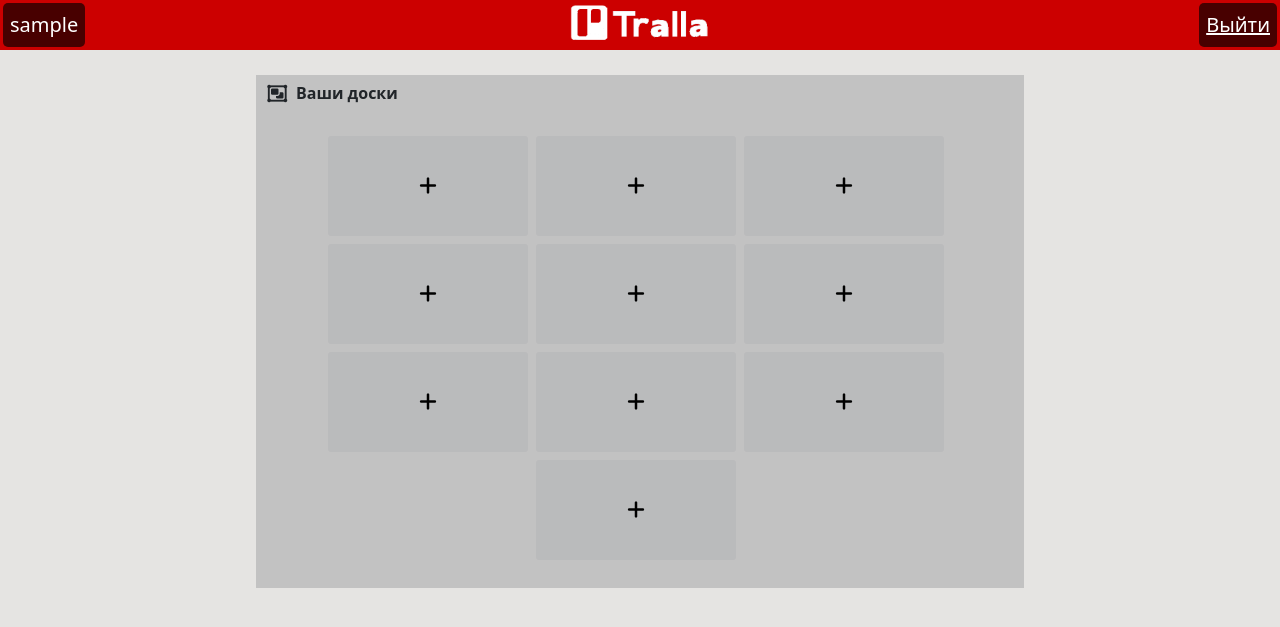
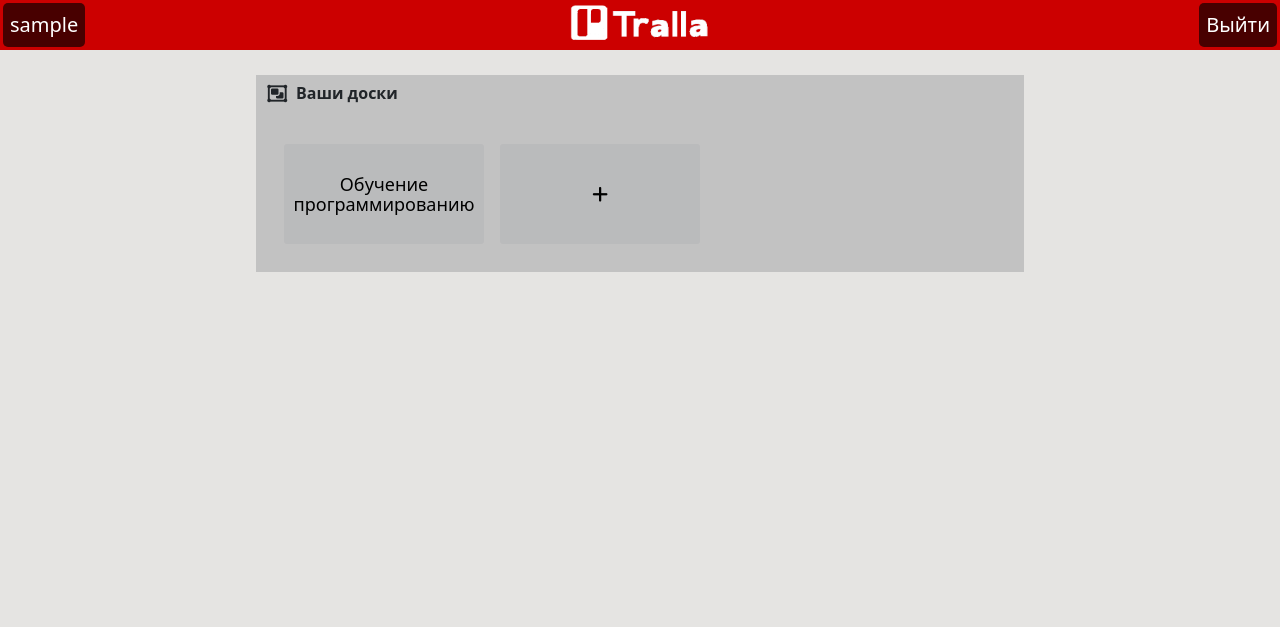
Before and after one commit to Sanzensekai-mx/tralla_kanban_desk, a Django app: page /desk/home in a window 1280 px wide. Shown: the top 627 px of the page. Run offline with Django 3.2, Linux system fonts and the light colour scheme; the visitor is signed in with stand-in values (Sample User, id 1); some libraries are stand-ins or nearby versions.

Commit message:
Обновление верстки

```diff
--- a/tralla/desk/static/desk/css/desk.css
+++ b/tralla/desk/static/desk/css/desk.css
@@ -2,13 +2,24 @@ body {
     background-color: #E5E4E2;
 }
 
-.fix_top {
-    padding: 16px;
-    display: flex;
-    padding: 4px 4px;
+
+.afield {
+    text-decoration: none;
+    color: #fff;
+}
+
+.afield:hover {
+    text-decoration: none;
+    color: #fff;
+}
+
+/* .fix_top { */
+    /* padding: 16px; */
+    /* display: flex; */
+    /* padding: 4px 4px; */
     /* justify-content: space-between; */
     /* background-color: darkred; */
-}
+/* } */
 
 .bar {
     background-color: rgb(204, 0, 0);
@@ -48,6 +59,13 @@ body {
     border-radius: 5px;
 }
 
+.field:hover {
+    color: #fff;
+    background-color: crimson;
+    transform: scale(1.03);
+    transition: transform .10s;
+}
+
 .bar-el-logo {
     position: relative;
     display: flex;
@@ -57,6 +75,11 @@ body {
 .bar-item {
     margin: 3px;
 }
+
+/* span .bar-item:hover {
+    background-color: crimson;
+    transform: scale(1.03);
+} */
 
 .desk-field {
     /* width: 50%; */
@@ -123,21 +146,23 @@ ul {
     margin-block-end: 1em;
     margin-inline-start: 0px;
     margin-inline-end: 0px;
-    /* padding-inline-start: 40px; */
+    padding-inline-start: 20px;
+    padding-inline-end: 20px;
 }
 
 .contain-board {
     display: flex;
     flex-wrap: wrap;
-    justify-content: flex-start;
-    justify-content: center
+    /* justify-content: flex-start; */
+    justify-content: space-evenly;
 }
 
 .board-section {
     /* width: calc(50% - 4px); */
     /* height: 100px; */
-    margin-right: 8px;
-    margin-bottom: 8px;
+    /* margin-right: 8px; */
+    /* margin-bottom: 8px; */
+    margin: 8px;
 }
 
 .board {
@@ -154,7 +179,8 @@ ul {
     border-radius: 3px;
     color: #000;
     display: table-cell;
-    font-weight: 400;
+    font-size: 18px;
+    font-weight: 500;
     text-align: center;
     vertical-align: middle;
     height: 100px;
@@ -169,3 +195,17 @@ ul {
     position: relative;
     text-decoration: none;
 }
+
+.board-tile:hover {
+    transform: scale(1.03);
+    transition: transform .10s;
+    background-color: aliceblue;
+    color: rgb(204, 0, 0);
+}
+
+.create-board:hover {
+    background-color: aliceblue;
+    color: rgb(204, 0, 0);
+    transform: scale(1.03);
+    transition: transform .10s;
+}
--- a/tralla/desk/templates/desk/desk_layout.html
+++ b/tralla/desk/templates/desk/desk_layout.html
@@ -12,66 +12,24 @@
     <title>{% block title %}{% endblock %}</title>
 </head>
 <body>
-    <header class=".fix_top">
+    <header class="fix_top">
         <div class="bar">
             <div class="bar-item first-bar-el">
                 <span class="field">
-                    {% block username %}
-                    {% endblock %}
+                    <a>
+                        {% block username %}
+                        {% endblock %}
+                    </a>
                 </span>
             </div>
             <a href="{% url 'desk_home' %}" class="bar-el-logo">
                 <img src="{% static 'desk/img/tralla3-removebg-preview.png' %}" alt="Tralla" class="logo">
             </a>
             <div class="bar-item second-bar-el">
-                <a href="{% url 'log_out' %}" class="field">Выйти</a>
+                <a class="field afield" href="{% url 'log_out' %}"><span>Выйти</span></a>
             </div>
         </div>
     </header>
-    <main>
-        <div class="desk-field">
-            <div class="desk-field-title">
-                <div class="title-icon">
-                    <i class="far fa-object-group"></i>
-                </div>
-                <h3 class="title">Ваши доски</h3>
-            </div>
-            <div class="board-page">
-                <ul class='contain-board'>
-                    <li class="board-section create-board">
-                        <a class="board-tile"><i class="fas fa-plus"></i></a>
-                    </li>
-                    <li class="board-section create-board">
-                        <a class="board-tile"><i class="fas fa-plus"></i></a>
-                    </li>
-                    <li class="board-section create-board">
-                        <a class="board-tile"><i class="fas fa-plus"></i></a>
-                    </li>
-                    <li class="board-section create-board">
-                        <a class="board-tile"><i class="fas fa-plus"></i></a>
-                    </li>
-                    <li class="board-section create-board">
-                        <a class="board-tile"><i class="fas fa-plus"></i></a>
-                    </li>
-                    <li class="board-section create-board">
-                        <a class="board-tile"><i class="fas fa-plus"></i></a>
-                    </li>
-                    <li class="board-section create-board">
-                        <a class="board-tile"><i class="fas fa-plus"></i></a>
-                    </li>
-                    <li class="board-section create-board">
-                        <a class="board-tile"><i class="fas fa-plus"></i></a>
-                    </li>
-                    <li class="board-section create-board">
-                        <a class="board-tile"><i class="fas fa-plus"></i></a>
-                    </li>
-                    <li class="board-section create-board">
-                        <a class="board-tile"><i class="fas fa-plus"></i></a>
-                    </li>
-                </ul>
-            </div>
-        </div>
-    </main>
     {% block content %}
     {% endblock %}
 </body>
--- a/tralla/desk/templates/desk/home.html
+++ b/tralla/desk/templates/desk/home.html
@@ -5,3 +5,27 @@
 {% block username %}
 {{ user.username }}
 {% endblock %}
+
+{% block content %}
+<main>
+    <div class="desk-field">
+        <div class="desk-field-title">
+            <div class="title-icon">
+                <i class="far fa-object-group"></i>
+            </div>
+            <h3 class="title">Ваши доски</h3>
+        </div>
+        <div class="board-page">
+            <ul class='contain-board'>
+                <li class="board-section">
+                    <a class="board-tile" href="{% url 'home' %}">Обучение программированию</a>
+                </li>
+                <li class="board-section">
+                    <a class="board-tile create-board" href="{% url 'home' %}"><i class="fas fa-plus"></i></a>
+                </li>
+
+            </ul>
+        </div>
+    </div>
+</main>
+{% endblock %}
```
